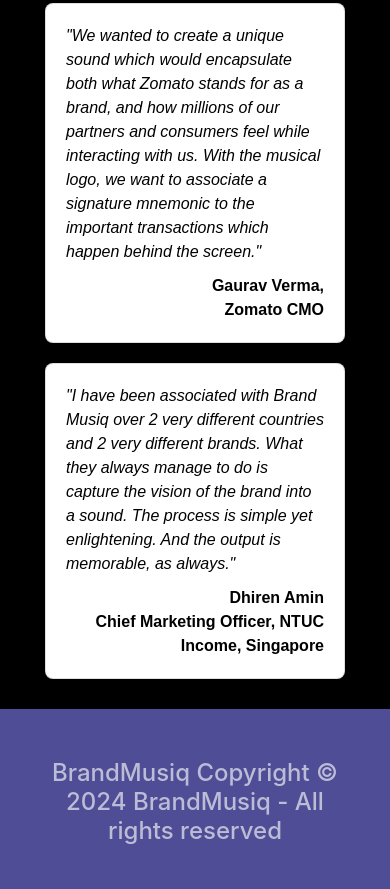
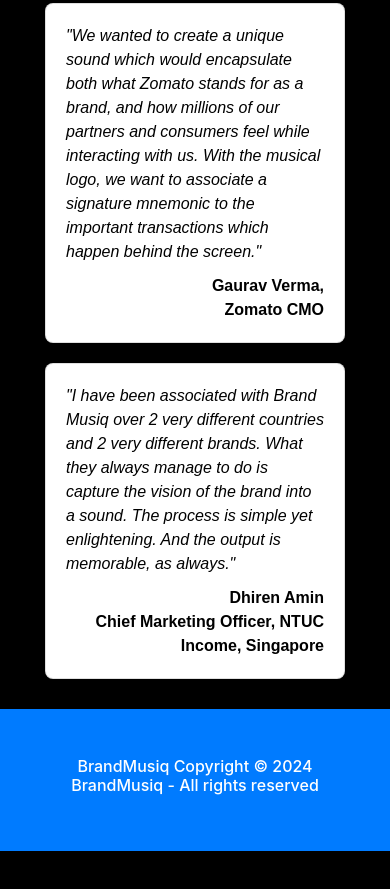
Before and after one commit to Abhinavsathyann/Brand-musiq, a plain HTML site: page index.html in a window 390 px wide. Shown: the part 3971-4860 px from the top of the page. After the commit the page ends 4822 px from the top, so only its background shows below. Drawn offline with nearby package versions, Linux system fonts and the light colour scheme.

Commit message:
Update index.html

```diff
--- a/index.html
+++ b/index.html
@@ -11,6 +11,16 @@
       color: white;
       overflow-x: hidden;
     }
+      /* Custom styles for mobile view */
+  @media (max-width: 576px) {
+    footer {
+      padding: 20px; /* Adjust padding for mobile */
+    }
+
+    footer h4 {
+      font-size: 14px; /* Adjust font size for mobile */
+    }
+  }
     #mogo-text {
       color: #AE2A57;
     }
@@ -78,6 +88,7 @@
         font-size: 1.2em; /* Adjust font size for smaller screens */
       }
     }
+
   </style>
 </head>
 <body>
@@ -194,11 +205,12 @@
     </div>
   </div>
 
-  <footer style="background-color: #4E4D95; padding: 50px; color: #ffffff9f;">
-    <div class="row">
-      <h4 style="text-align: center;"><center>BrandMusiq Copyright © 2024 BrandMusiq - All rights reserved</center></h4>
+  <footer class="bg-primary text-white py-5">
+    <div class="container text-center">
+      <h4 class="h6 h-sm5">BrandMusiq Copyright © 2024 BrandMusiq - All rights reserved</h4>
     </div>
   </footer>
+
 
   <script src="https://code.jquery.com/jquery-3.3.1.slim.min.js" integrity="sha384-q8i/X+965DzO0rT7abK41JStQIAqVgRVzpbzo5smXKp4YfRvH+8abtTE1Pi6jizo" crossorigin="anonymous"></script>
   <script src="https://cdn.jsdelivr.net/npm/popper.js@1.14.7/dist/umd/popper.min.js" integrity="sha384-UO2eT0CpHqdSJQ6hJty5KVphtPhzWj9WO1clHTMGa3JDZwrnQq4sF86dIHNDz0W1" crossorigin="anonymous"></script>
```
